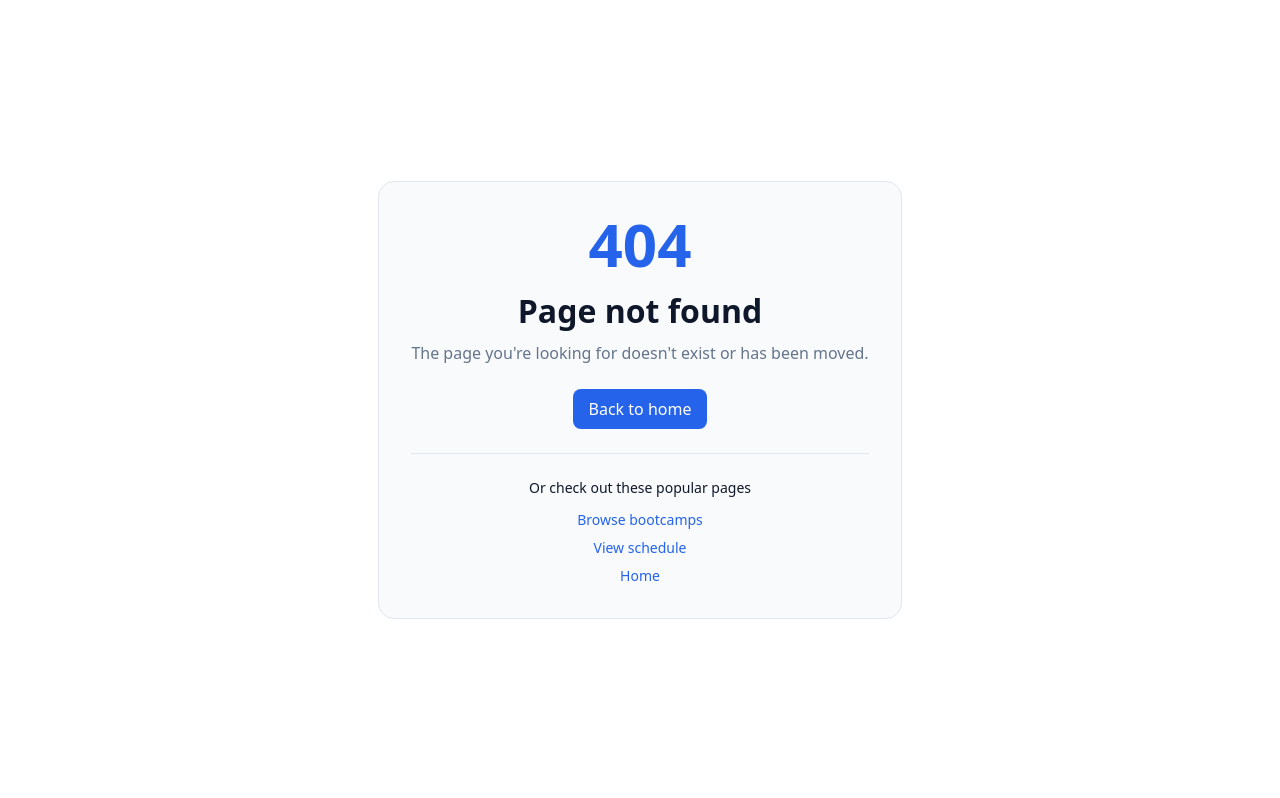
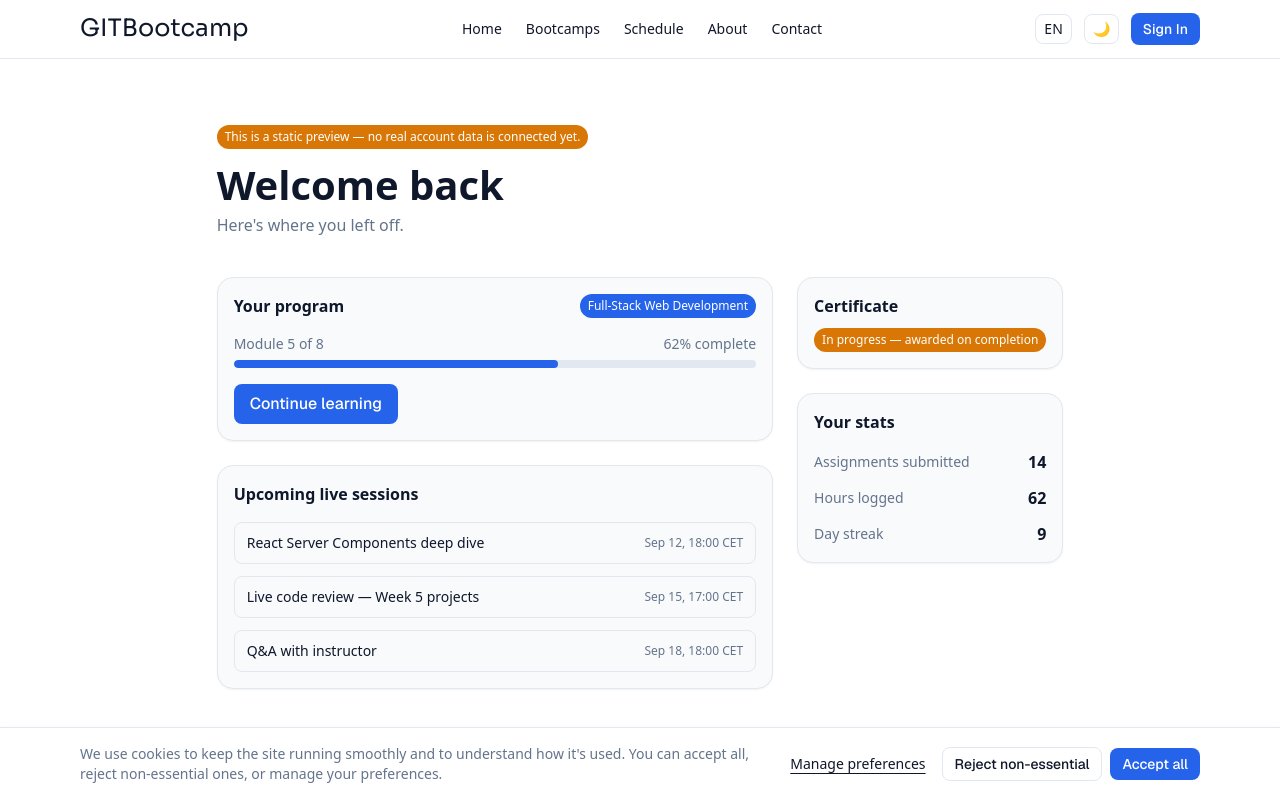
Before and after one commit to muhammeta55/gitb-capstone-01, a Next.js app: page /en/dashboard in a window 1280 px wide. Before the commit this address had no page. Shown: the top 798 px of the page. Built offline with nearby package versions, Linux system fonts and the light colour scheme.

Commit message:
feat(dashboard): add static student dashboard mockup (Should item)

```diff
--- a/messages/en.json
+++ b/messages/en.json
@@ -114,7 +114,8 @@
     "columnAccount": "Account",
     "login": "Login",
     "register": "Register",
-    "copyright": "All rights reserved."
+    "copyright": "All rights reserved.",
+    "dashboard": "Dashboard"
   },
   "bootcampsPage": {
     "title": "Bootcamps",
@@ -355,6 +356,27 @@
     "schedule": {
       "title": "Schedule | GITBootcamp",
       "description": "View upcoming bootcamp cohorts and start dates."
+    },
+    "dashboard": {
+      "title": "Student Dashboard | GITBootcamp",
+      "description": "Track your progress, upcoming sessions, and certificate status."
     }
+  },
+  "dashboardPage": {
+    "welcomeBack": "Welcome back",
+    "subtitle": "Here's where you left off.",
+    "mockNotice": "This is a static preview — no real account data is connected yet.",
+    "enrolledProgram": "Your program",
+    "progressLabel": "{percent}% complete",
+    "moduleLabel": "Module {current} of {total}",
+    "continueLearning": "Continue learning",
+    "upcomingSessions": "Upcoming live sessions",
+    "certificateStatus": "Certificate",
+    "certificateInProgress": "In progress — awarded on completion",
+    "quickStats": "Your stats",
+    "statAssignments": "Assignments submitted",
+    "statHours": "Hours logged",
+    "statStreak": "Day streak"
   }
+
 }
--- a/messages/tr.json
+++ b/messages/tr.json
@@ -114,7 +114,8 @@
     "columnAccount": "Hesap",
     "login": "Giriş Yap",
     "register": "Kayıt Ol",
-    "copyright": "Tüm hakları saklıdır."
+    "copyright": "Tüm hakları saklıdır.",
+    "dashboard": "Panel"
   },
   "bootcampsPage": {
     "title": "Bootcamp'ler",
@@ -355,6 +356,26 @@
     "schedule": {
       "title": "Program Takvimi | GITBootcamp",
       "description": "Yaklaşan bootcamp dönemlerini ve başlangıç tarihlerini görüntüleyin."
+    },
+    "dashboard": {
+      "title": "Öğrenci Paneli | GITBootcamp",
+      "description": "İlerlemenizi, yaklaşan oturumları ve sertifika durumunuzu takip edin."
     }
+  },
+  "dashboardPage": {
+    "welcomeBack": "Tekrar hoş geldin",
+    "subtitle": "Kaldığın yerden devam et.",
+    "mockNotice": "Bu statik bir önizlemedir — henüz gerçek hesap verisine bağlı değildir.",
+    "enrolledProgram": "Programın",
+    "progressLabel": "%{percent} tamamlandı",
+    "moduleLabel": "{total} modülden {current}.",
+    "continueLearning": "Öğrenmeye devam et",
+    "upcomingSessions": "Yaklaşan canlı oturumlar",
+    "certificateStatus": "Sertifika",
+    "certificateInProgress": "Devam ediyor — tamamlanınca verilecek",
+    "quickStats": "İstatistiklerin",
+    "statAssignments": "Teslim edilen ödevler",
+    "statHours": "Kayıtlı saat",
+    "statStreak": "Günlük seri"
   }
 }
--- /dev/null
+++ b/src/app/[locale]/dashboard/page.tsx
@@ -0,0 +1,114 @@
+import { Metadata } from "next";
+import { getTranslations } from "next-intl/server";
+import { Card } from "@/components/ui/Card";
+import { Badge } from "@/components/ui/Badge";
+import { Button } from "@/components/ui/Button";
+
+export async function generateMetadata(): Promise<Metadata> {
+  const t = await getTranslations("meta.dashboard");
+  return {
+    title: t("title"),
+    description: t("description"),
+    openGraph: {
+      title: t("title"),
+      description: t("description"),
+    },
+  };
+}
+
+// Static mock content — no real account/session data connected.
+// This page satisfies the brief's "Should" item as a visual preview only.
+const MOCK = {
+  programTitle: "Full-Stack Web Development",
+  progressPercent: 62,
+  currentModule: 5,
+  totalModules: 8,
+  upcomingSessions: [
+    { title: "React Server Components deep dive", date: "Sep 12, 18:00 CET" },
+    { title: "Live code review — Week 5 projects", date: "Sep 15, 17:00 CET" },
+    { title: "Q&A with instructor", date: "Sep 18, 18:00 CET" },
+  ],
+  stats: { assignments: 14, hours: 62, streak: 9 },
+};
+
+export default async function DashboardPage() {
+  const t = await getTranslations("dashboardPage");
+
+  return (
+    <main className="max-w-5xl mx-auto px-4 py-16">
+      <div className="mb-3">
+        <Badge variant="warning">{t("mockNotice")}</Badge>
+      </div>
+      <div className="mb-10">
+        <h1 className="text-3xl font-bold text-text">{t("welcomeBack")}</h1>
+        <p className="text-muted mt-1">{t("subtitle")}</p>
+      </div>
+
+      <div className="grid grid-cols-1 lg:grid-cols-3 gap-6">
+        {/* Left: program progress + sessions */}
+        <div className="lg:col-span-2 space-y-6">
+          <Card className="space-y-4">
+            <div className="flex items-center justify-between">
+              <h2 className="font-semibold text-text">{t("enrolledProgram")}</h2>
+              <Badge variant="primary">{MOCK.programTitle}</Badge>
+            </div>
+            <div>
+              <div className="flex items-center justify-between text-sm text-muted mb-1.5">
+                <span>{t("moduleLabel", { current: MOCK.currentModule, total: MOCK.totalModules })}</span>
+                <span>{t("progressLabel", { percent: MOCK.progressPercent })}</span>
+              </div>
+              <div className="h-2 w-full rounded-full bg-border overflow-hidden">
+                <div
+                  className="h-full rounded-full bg-primary"
+                  style={{ width: `${MOCK.progressPercent}%` }}
+                />
+              </div>
+            </div>
+            <Button className="w-full sm:w-auto">{t("continueLearning")}</Button>
+          </Card>
+
+          <Card className="space-y-4">
+            <h2 className="font-semibold text-text">{t("upcomingSessions")}</h2>
+            <ul className="space-y-3">
+              {MOCK.upcomingSessions.map((session) => (
+                <li
+                  key={session.title}
+                  className="flex items-center justify-between gap-4 rounded-md border border-border px-3 py-2.5"
+                >
+                  <span className="text-sm text-text">{session.title}</span>
+                  <span className="text-xs text-muted shrink-0">{session.date}</span>
+                </li>
+              ))}
+            </ul>
+          </Card>
+        </div>
+
+        {/* Right: certificate + stats */}
+        <div className="space-y-6">
+          <Card className="space-y-2">
+            <h2 className="font-semibold text-text">{t("certificateStatus")}</h2>
+            <Badge variant="warning">{t("certificateInProgress")}</Badge>
+          </Card>
+
+          <Card className="space-y-4">
+            <h2 className="font-semibold text-text">{t("quickStats")}</h2>
+            <div className="space-y-3">
+              <div className="flex items-center justify-between">
+                <span className="text-sm text-muted">{t("statAssignments")}</span>
+                <span className="font-semibold text-text">{MOCK.stats.assignments}</span>
+              </div>
+              <div className="flex items-center justify-between">
+                <span className="text-sm text-muted">{t("statHours")}</span>
+                <span className="font-semibold text-text">{MOCK.stats.hours}</span>
+              </div>
+              <div className="flex items-center justify-between">
+                <span className="text-sm text-muted">{t("statStreak")}</span>
+                <span className="font-semibold text-text">{MOCK.stats.streak}</span>
+              </div>
+            </div>
+          </Card>
+        </div>
+      </div>
+    </main>
+  );
+}
--- a/src/components/layout/Footer.tsx
+++ b/src/components/layout/Footer.tsx
@@ -57,6 +57,7 @@ export function Footer() {
       links: [
         { href: "/login", label: t("login") },
         { href: "/register", label: t("register") },
+        { href: "/dashboard", label: t("dashboard") },
       ],
     },
   ];
```
